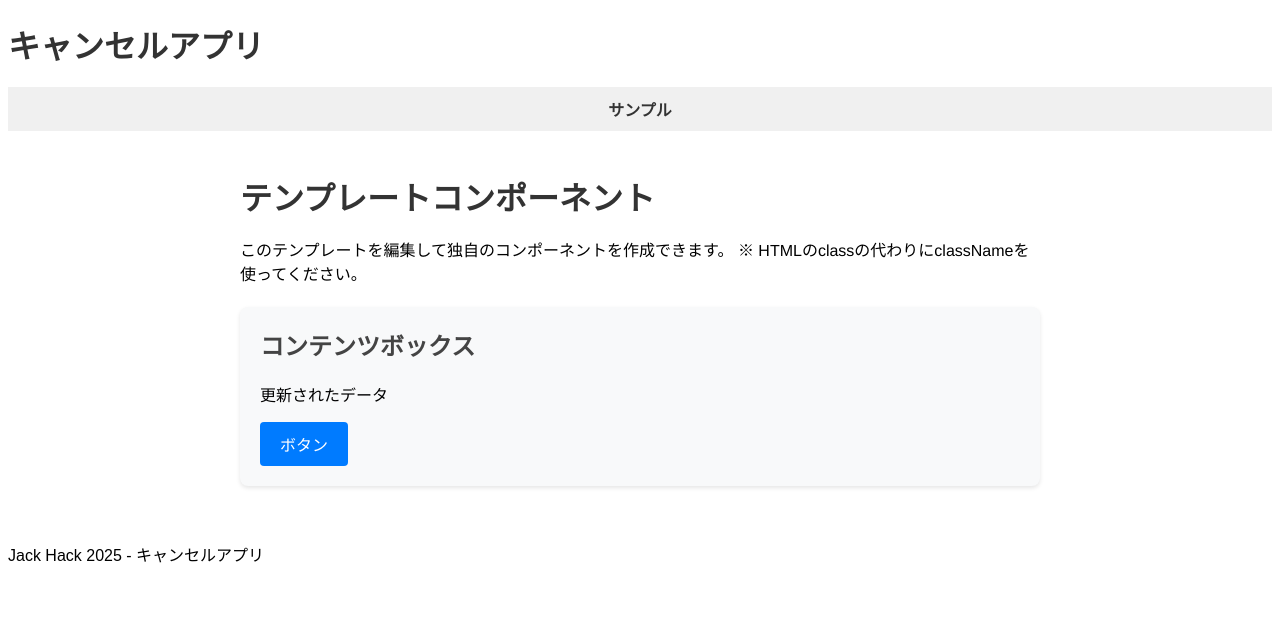
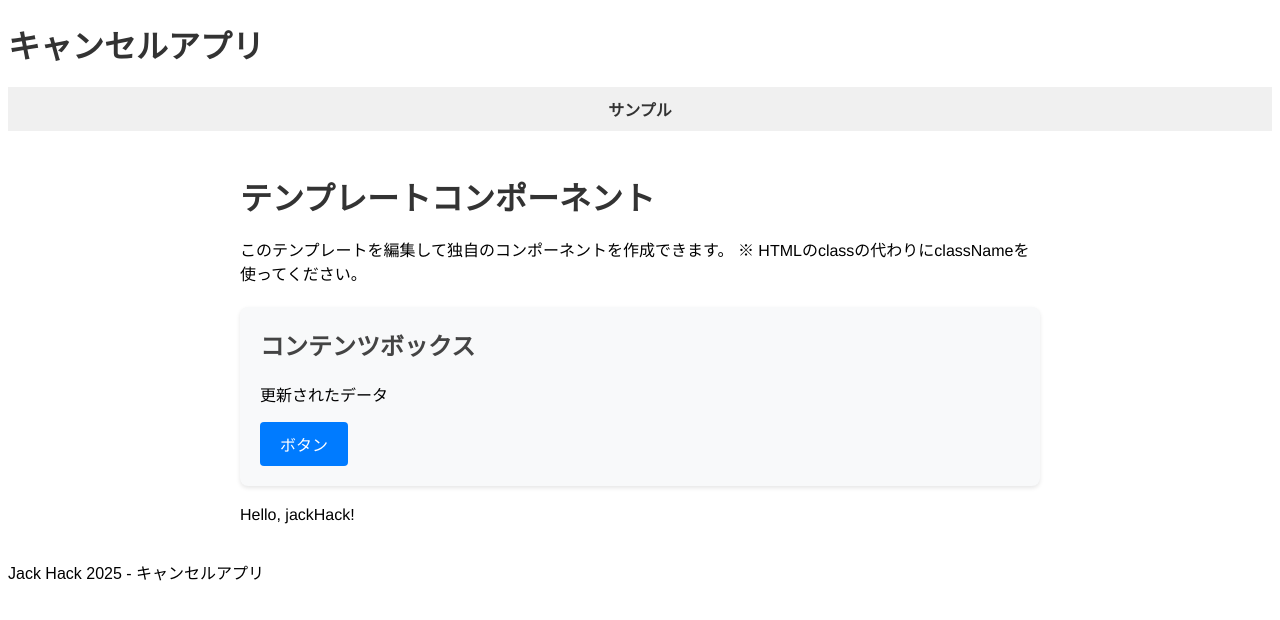
Before and after one commit to jack-app/jackHack2025_B, a React (Vite) app: page /jackHack2025_B/example in a window 1280 px wide. Shown: the top 620 px of the page. Built offline with nearby package versions, Linux system fonts and the light colour scheme.

Commit message:
コンポーネントを追加

```diff
--- /dev/null
+++ b/src/components/Hello.jsx
@@ -0,0 +1,7 @@
+import styles from "./Hello.module.css";
+
+const Hello = ({ name }) => {
+  return <div className={styles.Hello}>Hello, {name ?? "World"}!</div>;
+};
+
+export default Hello;
--- /dev/null
+++ b/src/components/Hello.module.css
@@ -0,0 +1,5 @@
+.hello {
+  color: blue;
+  font-size: 20px;
+  text-align: center;
+}
--- a/src/pages/Example.jsx
+++ b/src/pages/Example.jsx
@@ -1,5 +1,6 @@
 import React, { useEffect, useRef } from "react";
 import styles from "./Example.module.css"; // 同じフォルダにCSSファイルを作成してください
+import Hello from "../components/Hello";
 
 const Example = () => {
   // このrefを使って、コンポーネント内のDOM要素にアクセスします
@@ -53,6 +54,7 @@ const Example = () => {
         </button>
       </div>
 
+      <Hello name={"jackHack"} />
       {/* ↑↑↑ ここまでHTMLを書いてください ↑↑↑ */}
     </div>
   );
```
